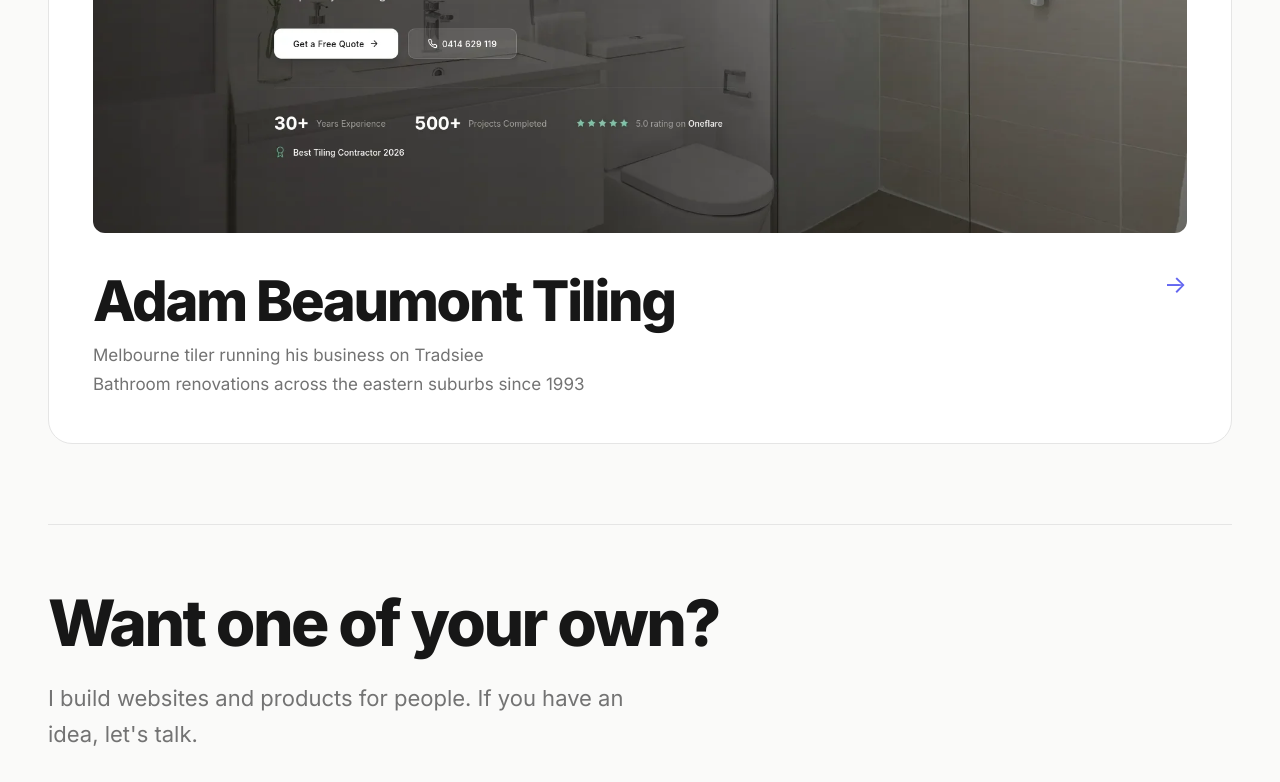
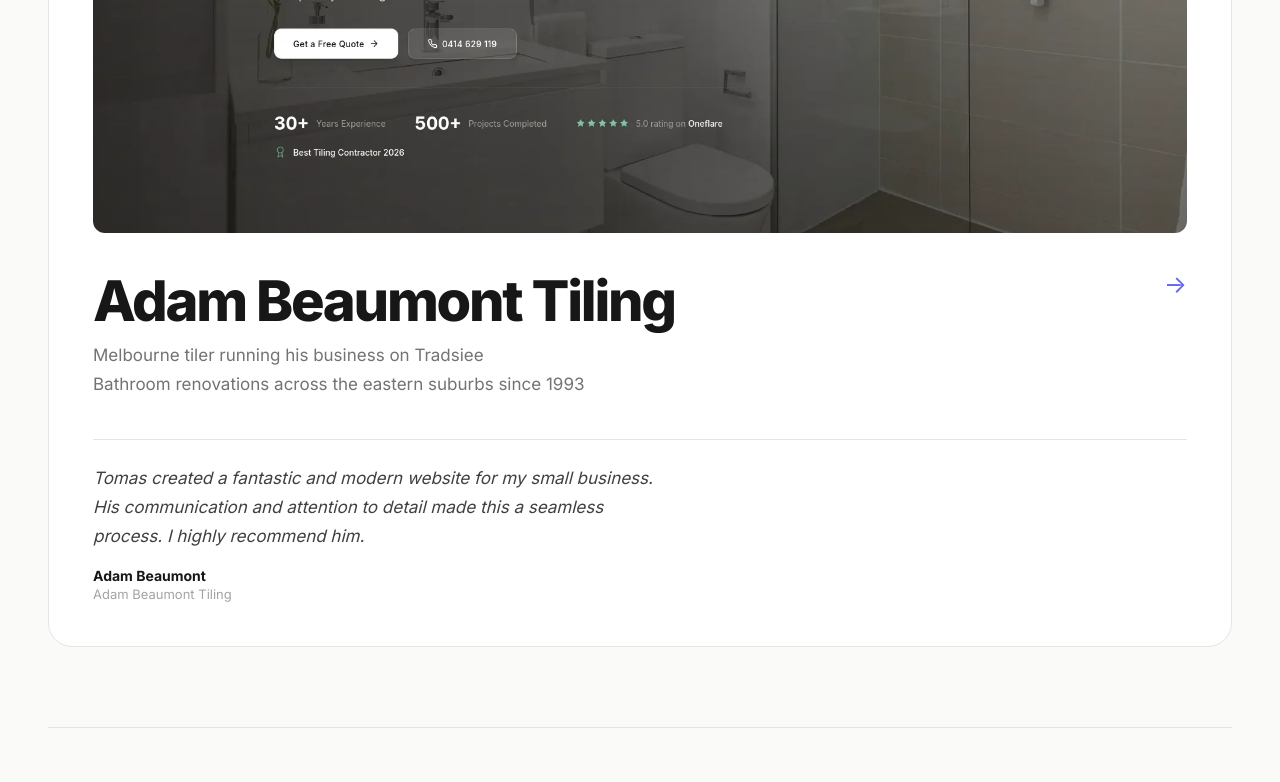
Before and after one commit to ExxonExxon/portofolio-website, a website built with Vite: page projects/index.html in a window 1280 px wide. Shown: the part 1852-2634 px from the top of the page. Built offline with nearby package versions, Linux system fonts and the light colour scheme.

Commit message:
feat: add Adam Beaumont testimonial to front page and projects page

```diff
--- a/src/scripts/projects.js
+++ b/src/scripts/projects.js
@@ -15,7 +15,18 @@ import { initThemeToggle } from "./theme.js";
 
 const projects = [
   { name: "Tradsiee", description: "Video lead generation for Tradies\nEngineered for speed and efficiency over fancy features", url: "https://tradsiee.com", year: 2026, image: "/assets/tradsiee.webp" },
-  { name: "Adam Beaumont Tiling", description: "Melbourne tiler running his business on Tradsiee\nBathroom renovations across the eastern suburbs since 1993", url: "https://adambeaumonttiling.com.au", year: 2026, image: "/assets/adam-beaumont-tiling.webp" },
+  {
+    name: "Adam Beaumont Tiling",
+    description: "Melbourne tiler running his business on Tradsiee\nBathroom renovations across the eastern suburbs since 1993",
+    url: "https://adambeaumonttiling.com.au",
+    year: 2026,
+    image: "/assets/adam-beaumont-tiling.webp",
+    testimonial: {
+      quote: "Tomas created a fantastic and modern website for my small business. His communication and attention to detail made this a seamless process. I highly recommend him.",
+      author: "Adam Beaumont",
+      business: "Adam Beaumont Tiling",
+    },
+  },
 ];
 
 function initProjects() {
@@ -90,6 +101,30 @@ function initProjects() {
 
       card.appendChild(top);
 
+      if (project.testimonial) {
+        const figure = document.createElement("figure");
+        figure.className = "project-feature__testimonial";
+
+        const blockquote = document.createElement("blockquote");
+        const quote = document.createElement("p");
+        quote.textContent = project.testimonial.quote;
+        blockquote.appendChild(quote);
+        figure.appendChild(blockquote);
+
+        const figcaption = document.createElement("figcaption");
+        const author = document.createElement("strong");
+        author.textContent = project.testimonial.author;
+        figcaption.appendChild(author);
+        if (project.testimonial.business) {
+          const business = document.createElement("span");
+          business.textContent = project.testimonial.business;
+          figcaption.appendChild(business);
+        }
+        figure.appendChild(figcaption);
+
+        card.appendChild(figure);
+      }
+
       stack.appendChild(card);
     }
 
--- a/src/styles/components.css
+++ b/src/styles/components.css
@@ -416,6 +416,45 @@
 
 .dark .project-feature:hover .project-feature__link {
   color: var(--color-accent-light);
+}
+
+/* ─── Project testimonial — quote block inside a feature card ─── */
+
+.project-feature__testimonial {
+  margin: 0;
+  padding-top: 1.5rem;
+  border-top: 1px solid var(--color-border);
+}
+
+.project-feature__testimonial blockquote {
+  margin: 0;
+}
+
+.project-feature__testimonial blockquote p {
+  margin: 0;
+  max-width: 36rem;
+  font-size: 1.0625rem;
+  font-style: italic;
+  line-height: 1.7;
+  color: var(--color-text-dark);
+}
+
+.project-feature__testimonial figcaption {
+  display: flex;
+  flex-direction: column;
+  gap: 0.125rem;
+  margin-top: 1rem;
+}
+
+.project-feature__testimonial strong {
+  font-size: 0.875rem;
+  font-weight: 700;
+  color: var(--color-text-heading);
+}
+
+.project-feature__testimonial span {
+  font-size: 0.8125rem;
+  color: var(--color-text-muted);
 }
 
 /* ─── Arrow link ─── */
```
Also changed, not shown: index.html (+25 -0 lines), src/styles/main.css (+49 -0 lines).
